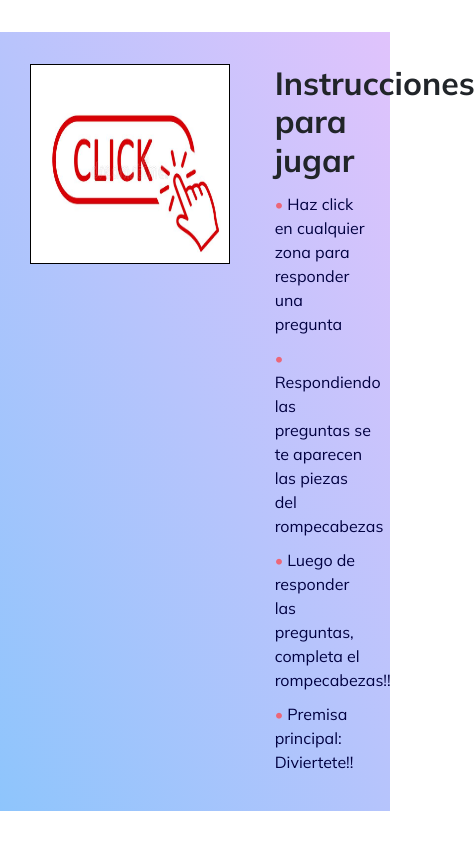
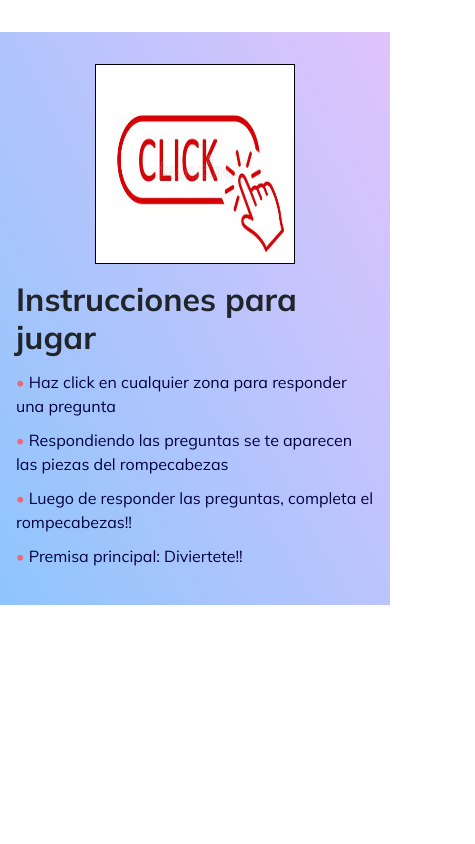
Before and after one commit to marcoluchi11/puzzleReact, a React (Create React App) app: page / in a window 390 px wide. Shown: the whole page, 475 px wide, since content can reach past the window. Built offline with nearby package versions, Linux system fonts and the light colour scheme; what google-spreadsheet would draw is missing.

Commit message:
se cambio de formato a col-md

```diff
--- a/src/App.js
+++ b/src/App.js
@@ -14,10 +14,10 @@ function App() {
   return (
     <ContenedorFondo className="container">
       <div className="row">
-        <div className="col-8">
+        <div className="col-md-8">
           <Puzzle />
         </div>
-        <div className="col-4">
+        <div className="col-md-4">
           <Instrucciones />
         </div>
       </div>
```
